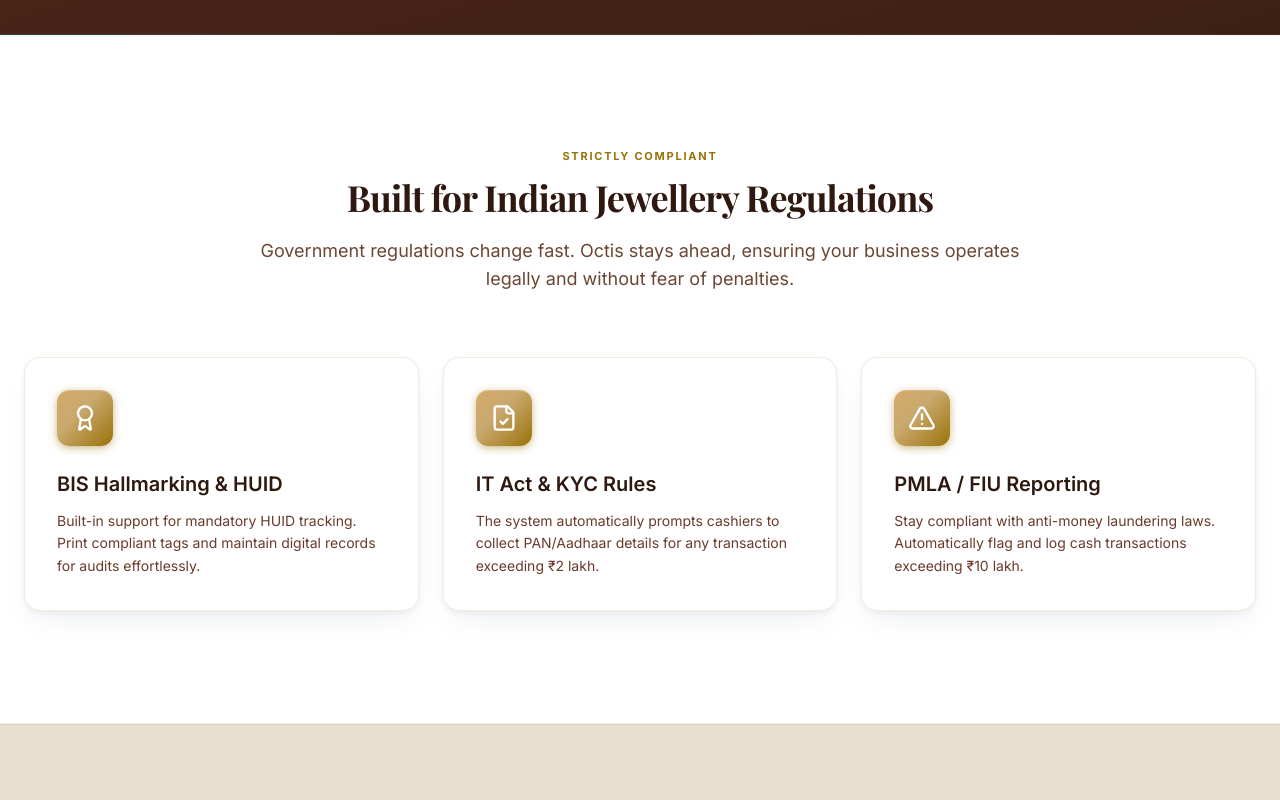
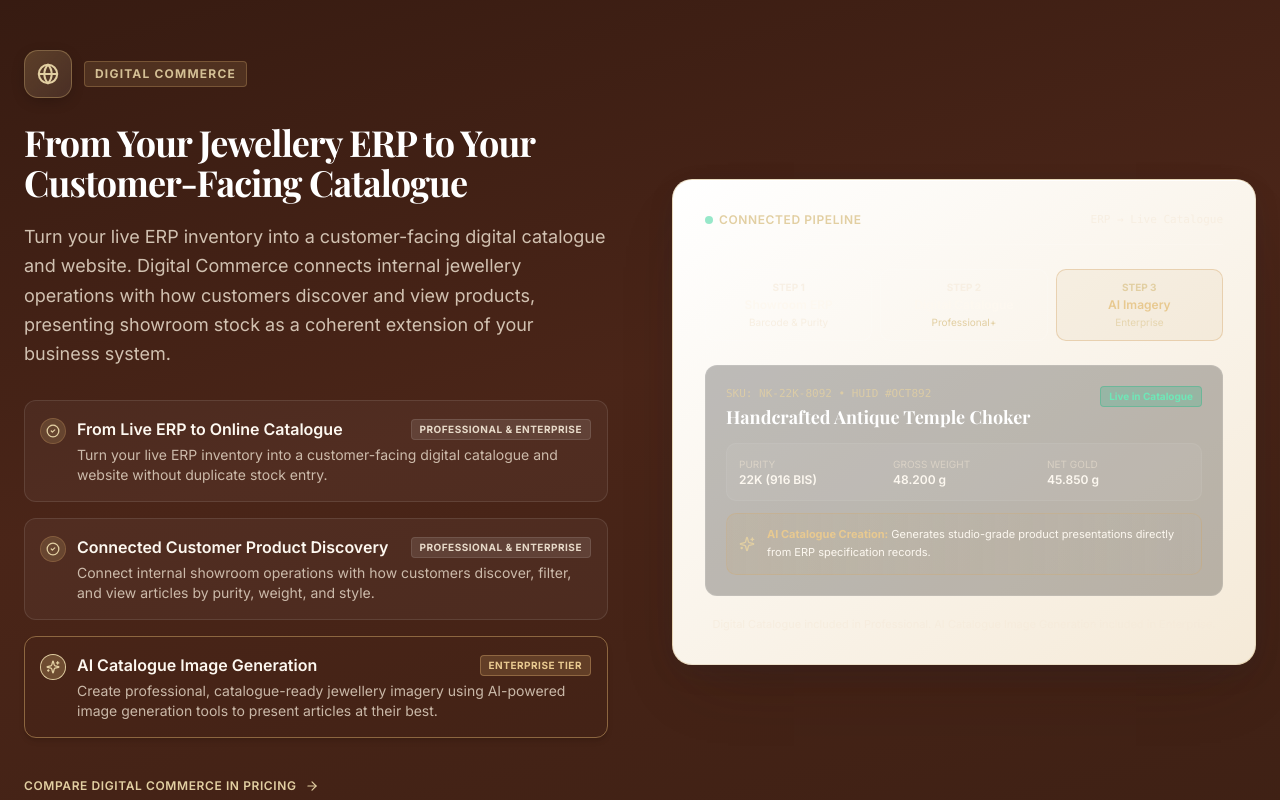
Before and after one commit to Sriikaran/octis-redesign, a Next.js app: page / in a window 1280 px wide. Shown: the part 6180-6980 px from the top of the page. Built offline with nearby package versions, Linux system fonts and the light colour scheme; a web font is replaced by a local one.

Commit message:
feat(homepage): complete Phase 6-R5 digital commerce and AI catalogue positioning (website.docx)

```diff
--- /dev/null
+++ b/src/components/SpotlightDigitalCommerce.tsx
@@ -0,0 +1,184 @@
+import { Globe, Sparkles, CheckCircle2, ArrowRight } from "lucide-react";
+
+export default function SpotlightDigitalCommerce() {
+  const capabilities = [
+    {
+      title: "From Live ERP to Online Catalogue",
+      description:
+        "Turn your live ERP inventory into a customer-facing digital catalogue and website without duplicate stock entry.",
+      tierBadge: "Professional & Enterprise",
+    },
+    {
+      title: "Connected Customer Product Discovery",
+      description:
+        "Connect internal showroom operations with how customers discover, filter, and view articles by purity, weight, and style.",
+      tierBadge: "Professional & Enterprise",
+    },
+    {
+      title: "AI Catalogue Image Generation",
+      description:
+        "Create professional, catalogue-ready jewellery imagery using AI-powered image generation tools to present articles at their best.",
+      tierBadge: "Enterprise Tier",
+      isAi: true,
+    },
+  ];
+
+  return (
+    <div id="digital-commerce" className="grid lg:grid-cols-2 gap-10 lg:gap-16 items-center scroll-mt-24">
+      {/* Left Column: Narrative and Capabilities */}
+      <div>
+        <div className="flex items-center gap-3 mb-6">
+          <div className="landing-icon-ring landing-icon-ring--light">
+            <Globe className="w-[22px] h-[22px] text-gold-300" strokeWidth={2.25} />
+          </div>
+          <span className="text-xs font-bold uppercase tracking-widest text-gold-300/90 px-2.5 py-1 rounded bg-gold-500/15 border border-gold-400/30">
+            Digital Commerce
+          </span>
+        </div>
+
+        <h3 className="font-display text-3xl sm:text-4xl font-bold text-white mb-5 tracking-tight">
+          From Your Jewellery ERP to Your Customer-Facing Catalogue
+        </h3>
+
+        <p className="text-lg text-cream-200/80 mb-8 leading-relaxed">
+          Turn your live ERP inventory into a customer-facing digital catalogue and website. Digital Commerce connects internal jewellery operations with how customers discover and view products, presenting showroom stock as a coherent extension of your business system.
+        </p>
+
+        <div className="space-y-4 mb-8">
+          {capabilities.map((item, idx) => (
+            <div
+              key={idx}
+              className={`p-4 rounded-xl border transition-all duration-300 ${
+                item.isAi
+                  ? "bg-gradient-to-r from-gold-950/40 to-[#1a2f4a]/60 border-gold-400/50 shadow-md"
+                  : "bg-white/[0.04] border-white/10 hover:border-gold-400/30"
+              }`}
+            >
+              <div className="flex items-start gap-3">
+                <div
+                  className={`flex-shrink-0 w-6 h-6 rounded-full flex items-center justify-center mt-0.5 ${
+                    item.isAi
+                      ? "bg-gold-500/30 ring-1 ring-gold-300 text-gold-300"
+                      : "bg-gold-500/20 ring-1 ring-gold-400/40 text-gold-300"
+                  }`}
+                >
+                  {item.isAi ? (
+                    <Sparkles className="w-3.5 h-3.5" strokeWidth={2.2} />
+                  ) : (
+                    <CheckCircle2 className="w-3.5 h-3.5" strokeWidth={2.2} />
+                  )}
+                </div>
+                <div className="flex-grow">
+                  <div className="flex flex-wrap items-center justify-between gap-2 mb-1">
+                    <h4 className="text-cream-100 font-semibold text-sm sm:text-base">
+                      {item.title}
+                    </h4>
+                    <span
+                      className={`text-[10px] font-bold uppercase tracking-wider px-2 py-0.5 rounded ${
+                        item.isAi
+                          ? "bg-gold-400/20 text-gold-200 border border-gold-400/40"
+                          : "bg-white/10 text-cream-200/90 border border-white/10"
+                      }`}
+                    >
+                      {item.tierBadge}
+                    </span>
+                  </div>
+                  <p className="text-xs sm:text-sm text-cream-200/75 leading-relaxed">
+                    {item.description}
+                  </p>
+                </div>
+              </div>
+            </div>
+          ))}
+        </div>
+
+        <div className="pt-2 flex items-center gap-4">
+          <a
+            href="#pricing"
+            className="inline-flex items-center gap-2 text-xs font-semibold text-gold-300 hover:text-gold-200 transition-colors uppercase tracking-wider"
+          >
+            <span>Compare Digital Commerce in Pricing</span>
+            <ArrowRight className="w-3.5 h-3.5" />
+          </a>
+        </div>
+      </div>
+
+      {/* Right Column: Visual Operational Pipeline Card */}
+      <div className="relative">
+        <div className="landing-mockup-glow" />
+        <div className="landing-mockup-frame relative p-6 sm:p-8 rounded-2xl bg-gradient-to-b from-[#1f3757] via-[#1a2f4a] to-[#142338] border border-gold-400/30 shadow-2xl text-white">
+          {/* Top Pipeline Bar */}
+          <div className="flex items-center justify-between pb-4 mb-6 border-b border-white/10 text-xs">
+            <span className="font-semibold text-gold-300 uppercase tracking-wider flex items-center gap-1.5">
+              <span className="w-2 h-2 rounded-full bg-emerald-400 animate-pulse" />
+              Connected Pipeline
+            </span>
+            <span className="text-cream-200/60 font-mono text-[11px]">ERP → Live Catalogue</span>
+          </div>
+
+          {/* Flow Stepper */}
+          <div className="grid grid-cols-3 gap-2 mb-6 text-center">
+            <div className="p-2.5 rounded-lg bg-white/5 border border-white/10">
+              <p className="text-[10px] text-cream-200/60 uppercase font-bold">Step 1</p>
+              <p className="text-xs font-semibold text-cream-100 mt-0.5">Showroom ERP</p>
+              <p className="text-[10px] text-cream-200/70 mt-0.5">Barcode & Purity</p>
+            </div>
+            <div className="p-2.5 rounded-lg bg-white/5 border border-white/10">
+              <p className="text-[10px] text-cream-200/60 uppercase font-bold">Step 2</p>
+              <p className="text-xs font-semibold text-cream-100 mt-0.5">Digital Catalogue</p>
+              <p className="text-[10px] text-gold-300 mt-0.5">Professional+</p>
+            </div>
+            <div className="p-2.5 rounded-lg bg-gold-500/10 border border-gold-400/40">
+              <p className="text-[10px] text-gold-300 uppercase font-bold">Step 3</p>
+              <p className="text-xs font-semibold text-gold-200 mt-0.5">AI Imagery</p>
+              <p className="text-[10px] text-gold-300/80 mt-0.5">Enterprise</p>
+            </div>
+          </div>
+
+          {/* Product Representation Box */}
+          <div className="rounded-xl bg-black/25 p-4 sm:p-5 border border-white/10 mb-5">
+            <div className="flex justify-between items-start gap-3 mb-3">
+              <div>
+                <p className="text-[11px] font-mono text-gold-300/80 uppercase">SKU: NK-22K-8092 • HUID #OCT892</p>
+                <h5 className="font-display font-bold text-base sm:text-lg text-white">
+                  Handcrafted Antique Temple Choker
+                </h5>
+              </div>
+              <span className="px-2 py-0.5 rounded text-[10px] font-bold bg-emerald-500/20 text-emerald-300 border border-emerald-500/30 whitespace-nowrap">
+                Live in Catalogue
+              </span>
+            </div>
+
+            <div className="grid grid-cols-3 gap-3 text-xs text-cream-200/80 bg-white/5 p-3 rounded-lg border border-white/5 mb-3">
+              <div>
+                <span className="text-[10px] block text-cream-200/50 uppercase">Purity</span>
+                <span className="font-semibold text-cream-100">22K (916 BIS)</span>
+              </div>
+              <div>
+                <span className="text-[10px] block text-cream-200/50 uppercase">Gross Weight</span>
+                <span className="font-semibold text-cream-100">48.200 g</span>
+              </div>
+              <div>
+                <span className="text-[10px] block text-cream-200/50 uppercase">Net Gold</span>
+                <span className="font-semibold text-cream-100">45.850 g</span>
+              </div>
+            </div>
+
+            {/* AI Generation Highlight Callout */}
+            <div className="p-3 rounded-lg bg-gradient-to-r from-gold-500/15 to-transparent border border-gold-400/30 flex items-center gap-3">
+              <Sparkles className="w-4 h-4 text-gold-300 flex-shrink-0" />
+              <div className="text-[11px] leading-relaxed text-cream-100">
+                <span className="font-bold text-gold-200">AI Catalogue Creation:</span> Generates studio-grade product presentations directly from ERP specification records.
+              </div>
+            </div>
+          </div>
+
+          {/* Tier Boundary Assurance */}
+          <p className="text-[11px] text-cream-200/60 text-center leading-normal">
+            Digital Catalogue included in Professional. AI Catalogue Image Generation included in Enterprise.
+          </p>
+        </div>
+      </div>
+    </div>
+  );
+}
--- a/src/components/SpotlightSection.tsx
+++ b/src/components/SpotlightSection.tsx
@@ -1,5 +1,6 @@
 import SpotlightPos from "@/components/SpotlightPos";
 import SpotlightInventory from "@/components/SpotlightInventory";
+import SpotlightDigitalCommerce from "@/components/SpotlightDigitalCommerce";
 
 export default function SpotlightSection() {
   return (
@@ -9,6 +10,7 @@
       <div className="max-w-7xl mx-auto px-6 relative z-10 space-y-24 md:space-y-32">
         <SpotlightPos />
         <SpotlightInventory />
+        <SpotlightDigitalCommerce />
       </div>
     </section>
   );
```
Also changed, not shown: 2 other files (tests, documents, lock files or other folders).
